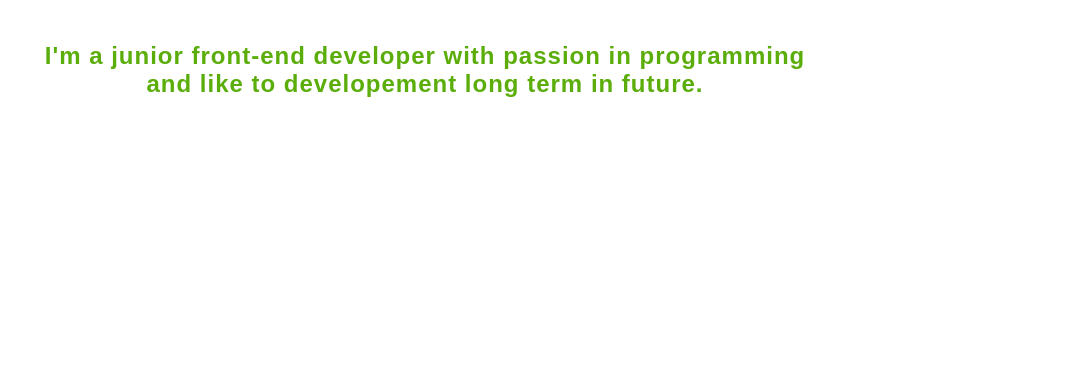
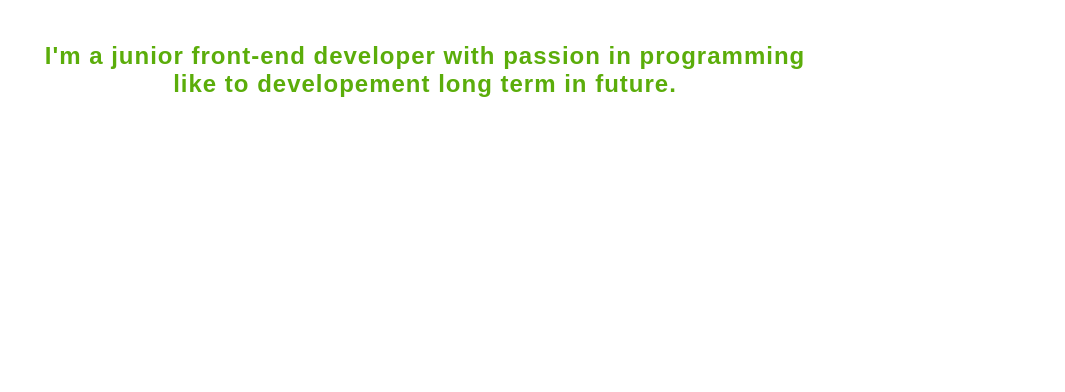
Before and after one commit to wilkersoh/wilkersoh.github.io, a plain HTML site: page index.html in a window 1280 px wide. Shown: the part 408-800 px from the top of the page, without its empty margins (215-1280 px from the left). Drawn offline with nearby package versions, Linux system fonts and the light colour scheme.

Commit message:
Update index.html

```diff
--- a/index.html
+++ b/index.html
@@ -30,7 +30,7 @@
         <div class="des">
             <div class="title-des">
                 <h1 class="title">Hi, I'm Wilker.</h1>
-                <p>I'm a junior front-end developer with passion in programming <span>and like to developement long term in future.</span></p>
+                <p>I'm a junior front-end developer with passion in programming <span>like to developement long term in future.</span></p>
             </div>
         </div>
     </section>
```
